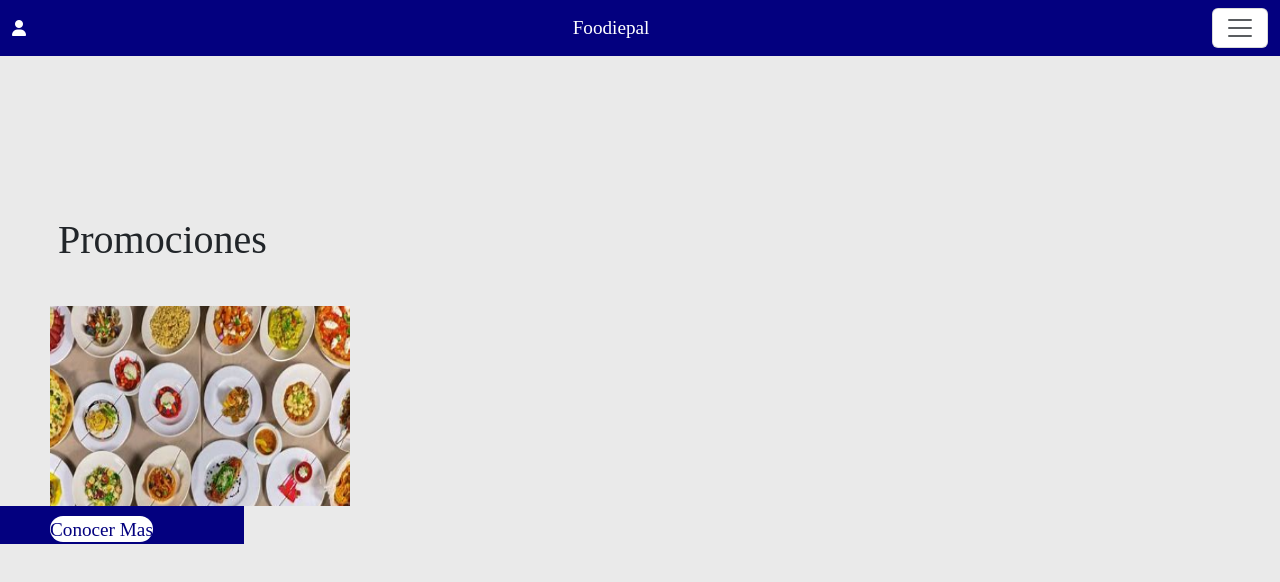
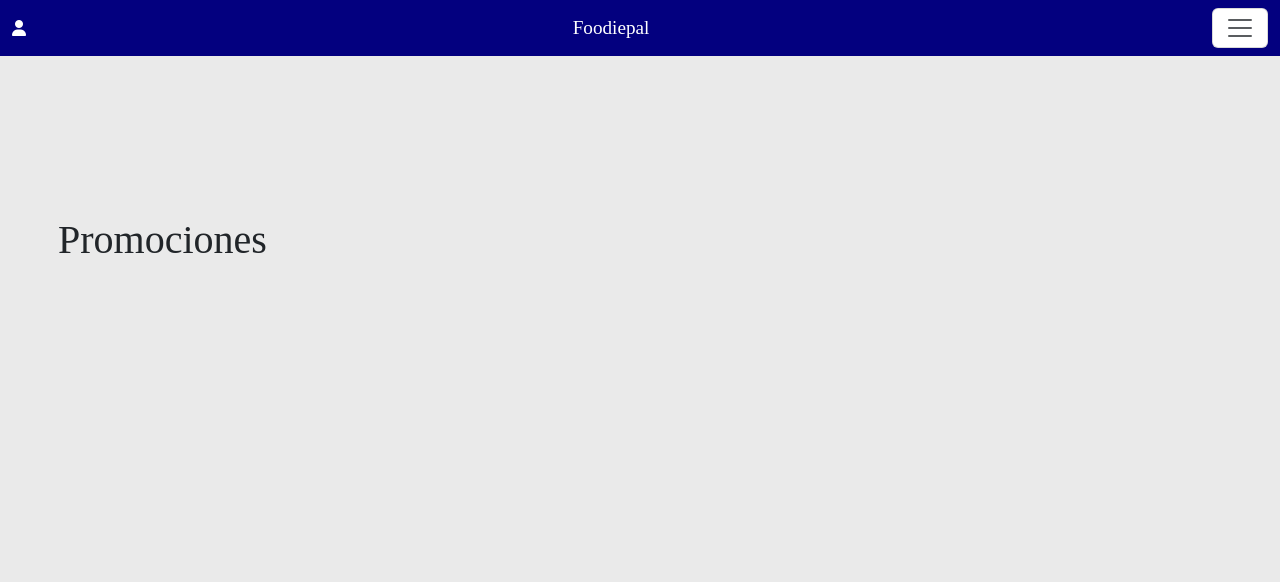
Before and after one commit to Ale-43/foodiepal-3, a website: page index.html in a window 1280 px wide. Drawn offline with nearby package versions, Linux system fonts and the light colour scheme.

Commit message:
nothing new

```diff
--- a/index.html
+++ b/index.html
@@ -49,16 +49,10 @@
         </div>
       </section>
 
-      <section class="contenido1">
-        <div class="hijocontent1">
-            <img src="image.png" alt="imagen restaurante" width="300px" height="200px">
-        </div>
+
+      <section class="container-xxl">
+
       </section>
-      <div class="contenido2">
-        <div class="hijocontent2">
-          <a href="#">Conocer Mas</a>
-      </div>
-      </div>
 
       <script src="https://cdn.jsdelivr.net/npm/bootstrap@5.3.3/dist/js/bootstrap.bundle.min.js" integrity="sha384-YvpcrYf0tY3lHB60NNkmXc5s9fDVZLESaAA55NDzOxhy9GkcIdslK1eN7N6jIeHz" crossorigin="anonymous"></script>
 </body>
--- a/scss/layouts/_index.scss
+++ b/scss/layouts/_index.scss
@@ -3,32 +3,3 @@
     font-family: "Libre Caslon Text", serif;
     padding-left: 58px;
 }
-
-.contenido1 {
-    display: flex;
-    justify-content: flex-start;
-    padding-left: 50px;
-    padding-top: 34px;
-}
-
-.contenido2 {
-    display: flex;
-    padding-left: 50px;
-    padding-top: 10px;
-    background: #03007f;
-    width: 244px;
-    height: 38px;
-    padding-bottom: 2px;
-    .hijocontent2 {
-        background: white;
-        border-radius: 50px;
-        color: white;
-        font-size: larger;
-        font-family: "Libre Caslon Text", serif;
-        a {
-            text-decoration: none;
-            list-style-type: none;
-            color: #03007f;
-        }
-    }
-}
```
Also changed, not shown: css/style.css, 1 other file.
